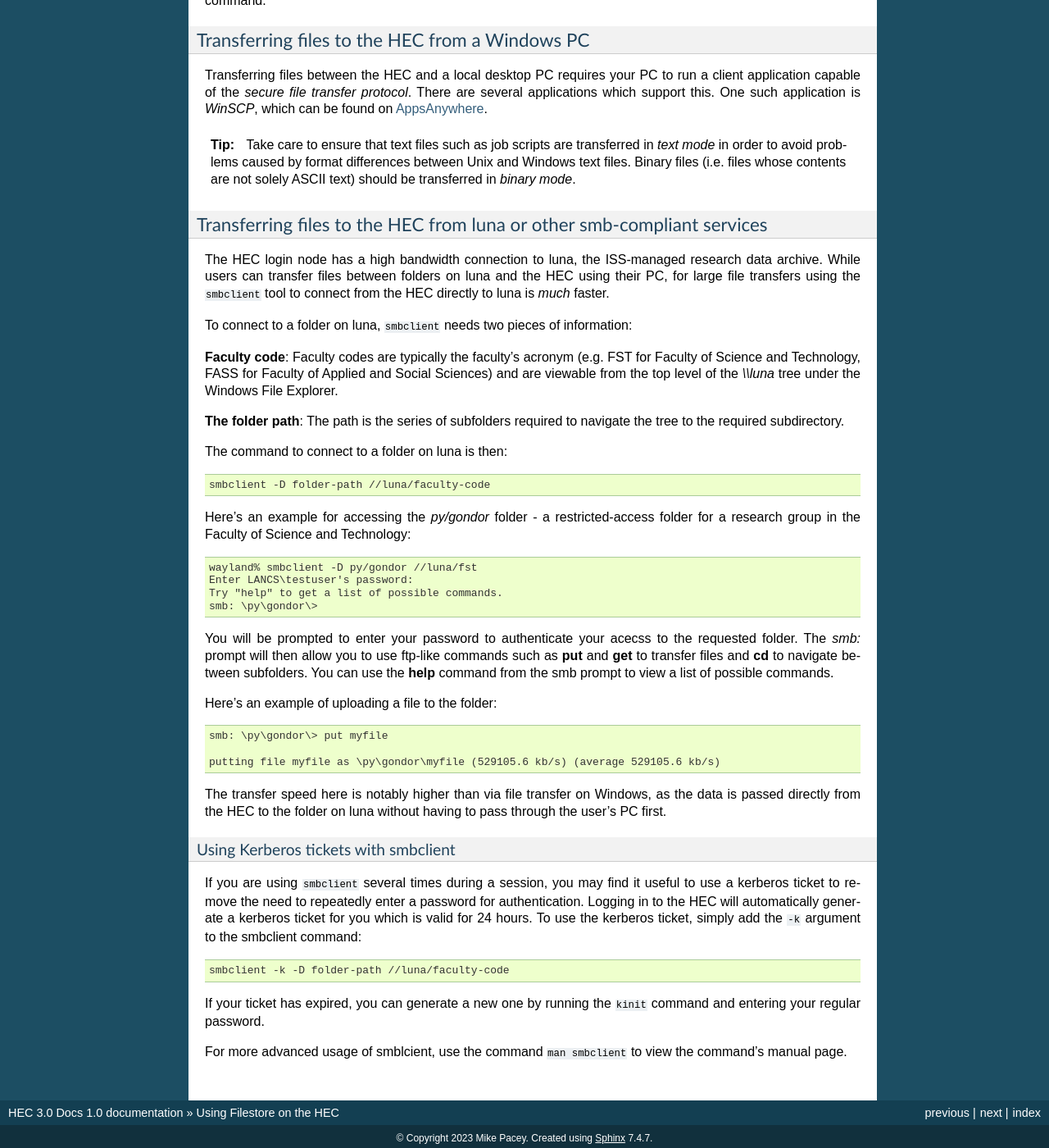
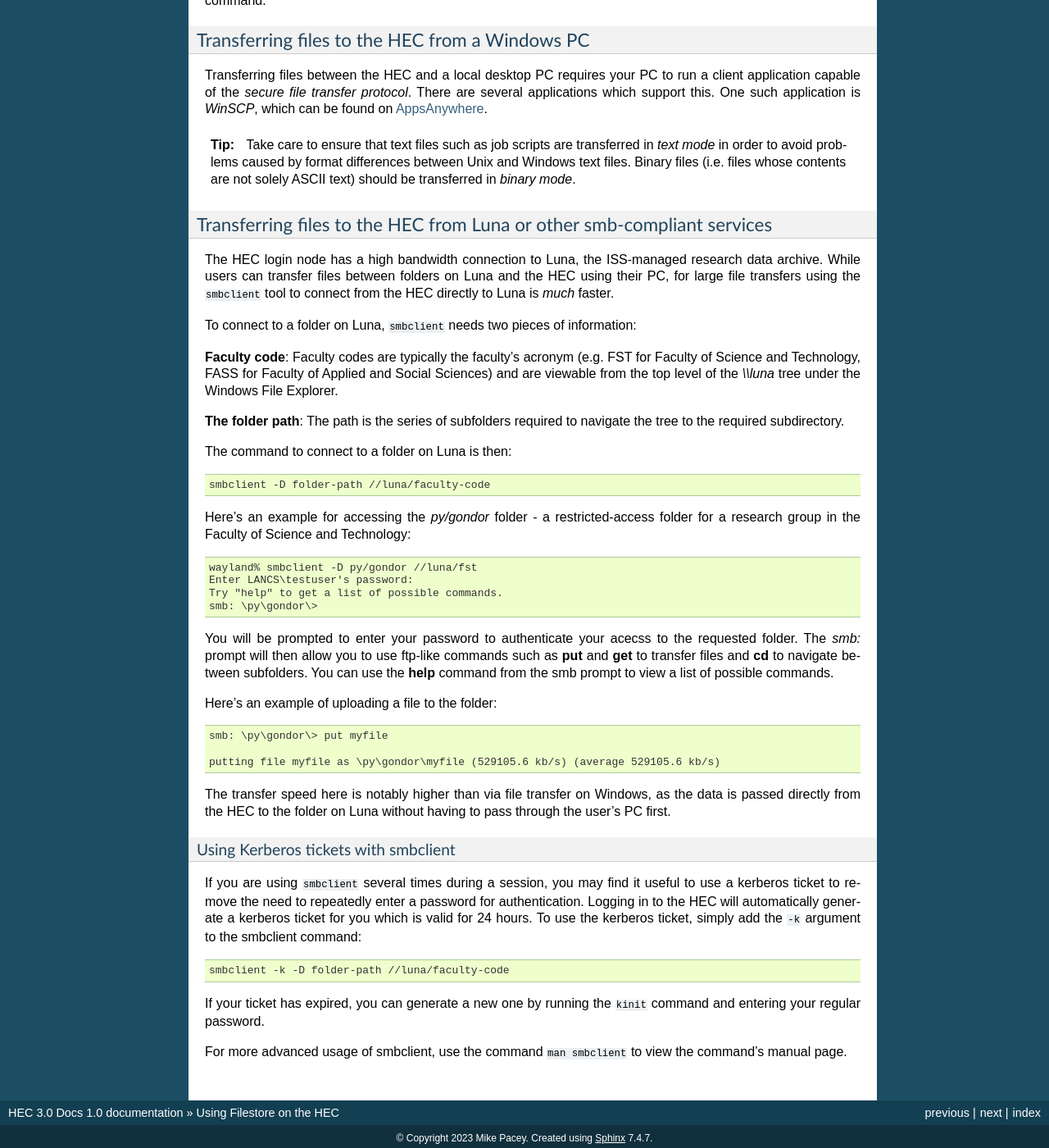
Before and after one commit to MikePacey/Lancaster-HEC, a Sphinx documentation site: the page built from docs/filestore.rst, in a window 1280 px wide and 1400 px high, scrolled down 2581 px. Shown: the whole window at 82% size. Built offline with Sphinx 7.4.7, drawn with Linux system fonts in a browser that asks for light colours; some of the changed text lies outside the part shown.

```diff
--- a/docs/filestore.rst
+++ b/docs/filestore.rst
@@ -220,15 +220,15 @@
   and Windows text files. Binary files (i.e. files whose contents are not
   solely ASCII text) should be transferred in *binary mode*.
 
-Transferring files to the HEC from luna or other smb-compliant services
+Transferring files to the HEC from Luna or other smb-compliant services
 ~~~~~~~~~~~~~~~~~~~~~~~~~~~~~~~~~~~~~~~~~~~~~~~~~~~~~~~~~~~~~~~~~~~~~~~
 
-The HEC login node has a high bandwidth connection to luna, the ISS-managed
+The HEC login node has a high bandwidth connection to Luna, the ISS-managed
 research data archive. While users can transfer files between folders on
-luna and the HEC using their PC, for large file transfers using the
-``smbclient`` tool to connect from the HEC directly to luna is *much* faster.
+Luna and the HEC using their PC, for large file transfers using the
+``smbclient`` tool to connect from the HEC directly to Luna is *much* faster.
 
-To connect to a folder on luna, ``smbclient`` needs two pieces of information:
+To connect to a folder on Luna, ``smbclient`` needs two pieces of information:
 
 **Faculty code**: Faculty codes are typically the faculty's acronym
 (e.g. FST for Faculty of Science and Technology, FASS for Faculty
@@ -238,7 +238,7 @@
 **The folder path**: The path is the series of subfolders required
 to navigate the tree to the required subdirectory.
 
-The command to connect to a folder on luna is then:
+The command to connect to a folder on Luna is then:
 
 .. code-block:: console
 
@@ -269,7 +269,7 @@
   putting file myfile as \py\gondor\myfile (529105.6 kb/s) (average 529105.6 kb/s)
 
 The transfer speed here is notably higher than via file transfer on Windows,
-as the data is passed directly from the HEC to the folder on luna without having to pass
+as the data is passed directly from the HEC to the folder on Luna without having to pass
 through the user's PC first.
 
 Using Kerberos tickets with smbclient
@@ -288,5 +288,5 @@
 If your ticket has expired, you can generate a new one by running the ``kinit``
 command and entering your regular password.
 
-For more advanced usage of smblcient, use the command ``man smbclient`` to view the
+For more advanced usage of smbclient, use the command ``man smbclient`` to view the
 command's manual page.
--- a/docs/monitoring.rst
+++ b/docs/monitoring.rst
@@ -328,6 +327,7 @@
 command ``seff 1168`` produces this output from a serial job:
 
 .. code-block:: console
+
   Job ID: 1168
   Cluster: hec-main
   User/Group: testuser/local
```
Also changed, not shown: other parts of docs/filestore.rst (+1 -1 lines), other parts of docs/monitoring.rst (+1 -2 lines), docs/envmods.rst (+7 -7 lines).
